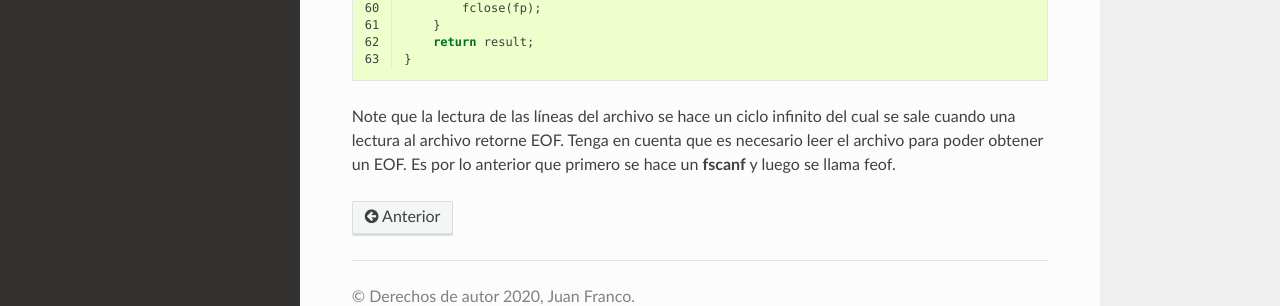
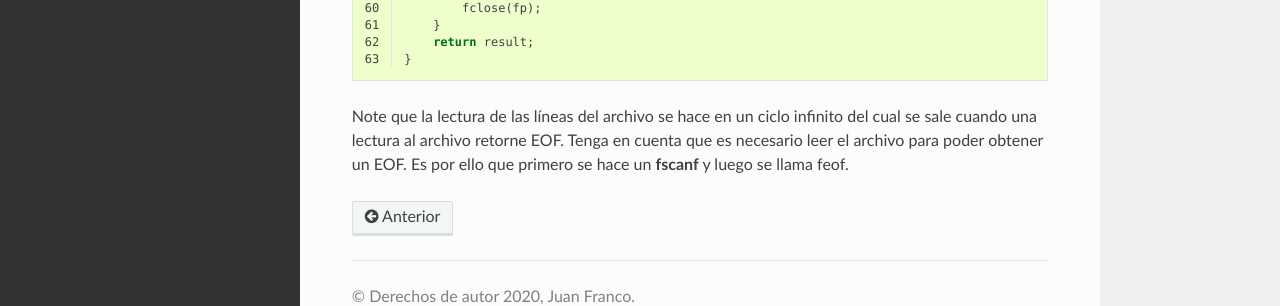
Before and after one commit to juanferfranco/sistemasoperativos, a Sphinx documentation site: the page built from docs/_semana4/semana4.rst, in a window 1280 px wide and 900 px high, scrolled down 7587 px. Shown: the part 535-841 px from the top of the window. Built offline with Sphinx 7.4.7 and the Read the Docs theme 2.0.0, drawn with Linux system fonts in a browser that asks for light colours.

Commit message:
update week 4

```diff
--- a/docs/_semana4/semana4.rst
+++ b/docs/_semana4/semana4.rst
@@ -428,8 +428,8 @@ de datos:
         return result;
     }
 
-Note que la lectura de las líneas del archivo se hace un
+Note que la lectura de las líneas del archivo se hace en un
 ciclo infinito del cual se sale cuando una lectura al archivo
 retorne EOF. Tenga en cuenta que es necesario leer el archivo
-para poder obtener un EOF. Es por lo anterior que primero se
+para poder obtener un EOF. Es por ello que primero se
 hace un **fscanf** y luego se llama feof.
```
